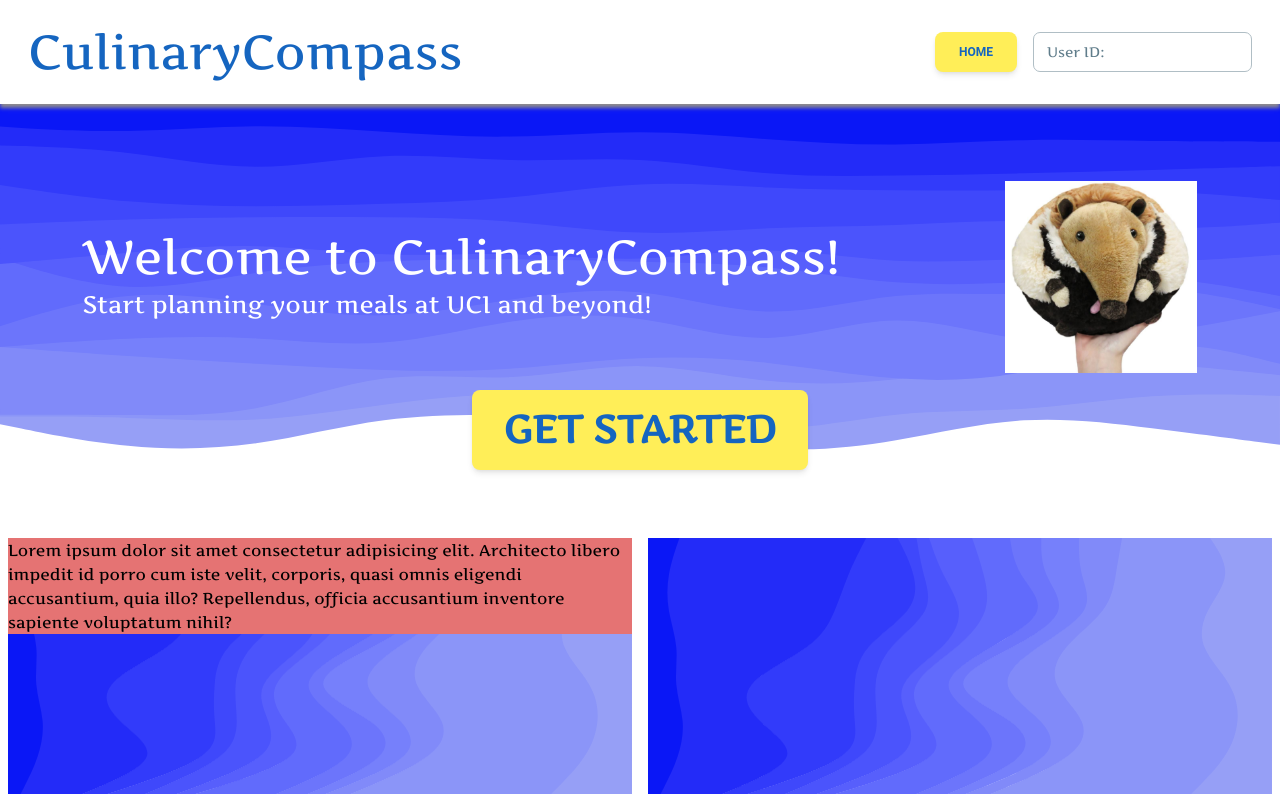
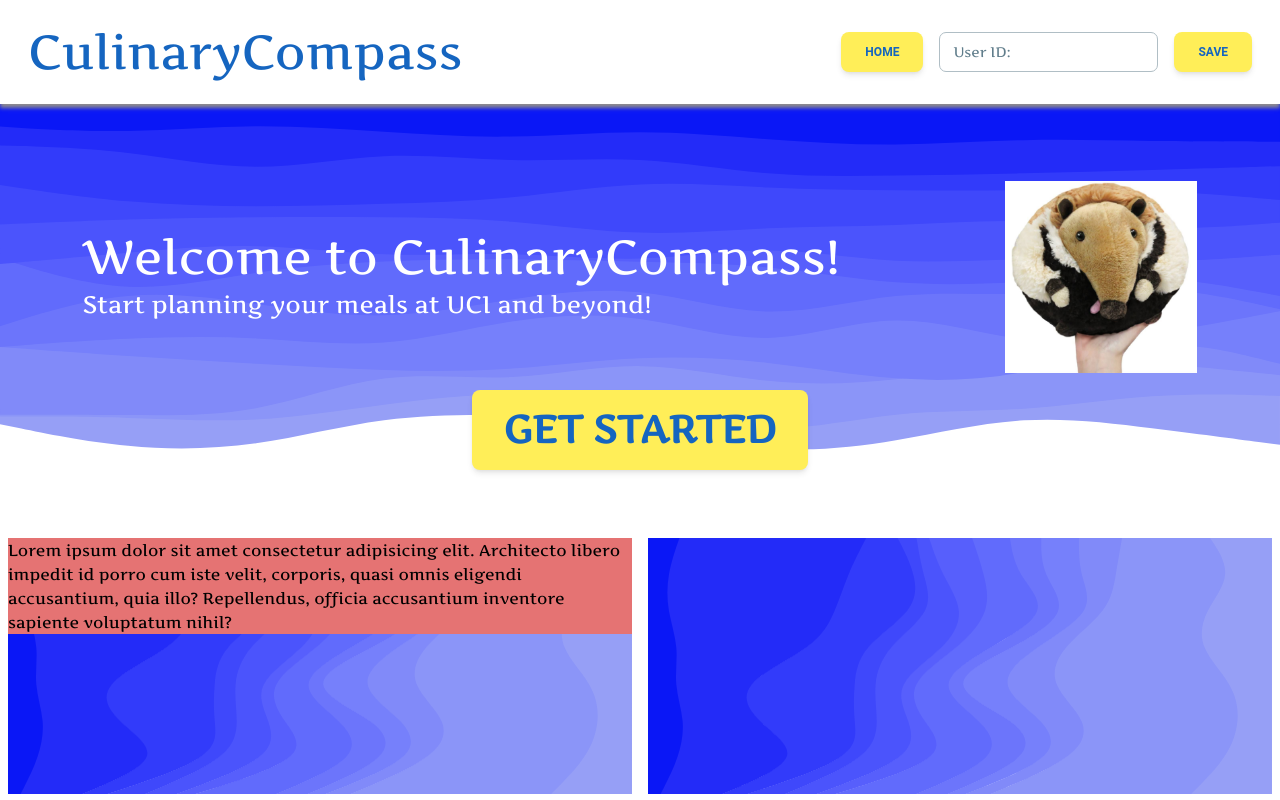
Before and after one commit to TuThanhHuy2124/culinary-compass, a React (Vite) app: page / in a window 1280 px wide. Shown: the top 800 px of the page. Built offline with nearby package versions, Linux system fonts and the light colour scheme.

Commit message:
Header changes when logged in

```diff
--- a/src/components/Layout.jsx
+++ b/src/components/Layout.jsx
@@ -2,18 +2,31 @@ import { Button } from "@material-tailwind/react";
 import { Link, Outlet } from "react-router-dom";
 import { CustomInput } from "./CustomInput";
 import { LinkButton } from "./LinkButton";
+import { useState } from "react";
 
 export default function Layout() {
+    const [loggedIn, setLoggedIn] = useState(false);
+
+    const saveUsername = () => {
+        localStorage.setItem("username", document.getElementById("uid").value);
+        setLoggedIn(true);
+    }
+
     return (
         <>
             <header className="relative w-screen h-max flex items-center justify-between shadow-[0_4px_4px_rgba(143,140,140)] max-w-full z-[99999]">
                 <Link to="/"><h1 id="header-title" className="text-5xl text-blue-800 m-7">CulinaryCompass</h1></Link>
+                {!loggedIn ?
                 <ul className="flex space-x-4 m-7">
-                    <Link to="/">
-                        <Button className="!bg-yellow-400 !text-blue-800">Home</Button>
-                    </Link>
+                    <LinkButton destination="/" name="Home"></LinkButton>
                     <li><CustomInput id="uid" name="User ID:"/></li>
+                    <Button onClick={saveUsername} className="!bg-yellow-400 !text-blue-800">Save</Button>
+                </ul> :
+                <ul className="flex space-x-4 m-7">
+                    <LinkButton destination="/" name="Home"></LinkButton>
+                    <LinkButton destination="/month" name="Calendar"></LinkButton>
                 </ul>
+                }
             </header>
             <Outlet/>
             <footer className="w-screen h-max flex items-center justify-between max-w-full p-3 shadow-[0_-4px_4px_rgba(0,0,0,0.3)]">
--- a/src/pages/Home.jsx
+++ b/src/pages/Home.jsx
@@ -2,11 +2,6 @@ import { Button } from "@material-tailwind/react"
 import { CustomInput } from "../components/CustomInput"
 
 export default function Home () {
-    const getStartedEvent = () => {
-        localStorage.setItem("username", document.getElementById("uid").value)
-        window.location.href += "month"
-
-    }
 
     return (
         <div className="min-h-screen flex flex-col items-center justify-start w-screen max-w-full z-0">
@@ -20,7 +15,7 @@ export default function Home () {
                     <img src="../../home_img.png" className="h-auto w-48"></img>
                 </div>
             </div>
-            <Button onClick={getStartedEvent} className="!bg-yellow-400 !text-blue-800 -translate-y-3/4 !h-[10vh]">
+            <Button onClick={()=>{window.location.href += "month"}}className="!bg-yellow-400 !text-blue-800 -translate-y-3/4 !h-[10vh]">
                 <h1 className="text-[3vw] p-2">Get Started</h1>
             </Button>
             <div id="row-1-container" className="flex">
```
